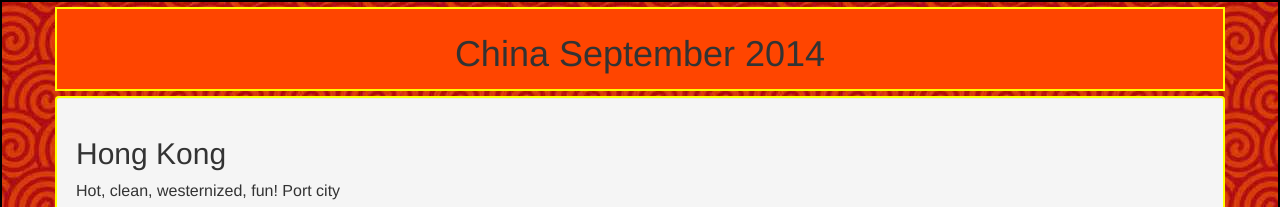
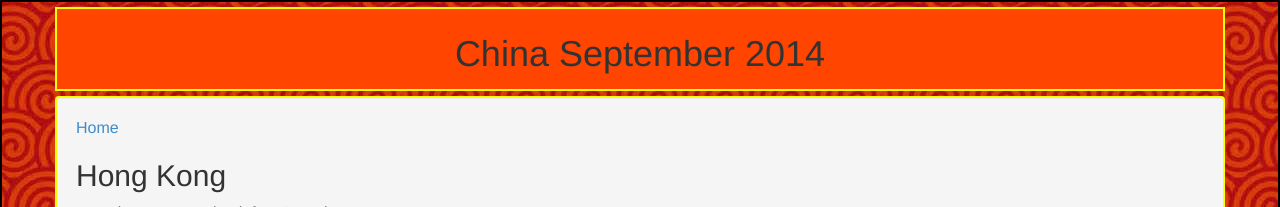
Before and after one commit to jonbri/china, a plain HTML site: page hongKong.html in a window 1280 px wide. Shown: the top 207 px of the page. Drawn offline with Linux system fonts and the light colour scheme.

Commit message:
home links

```diff
--- a/hongKong.html
+++ b/hongKong.html
@@ -15,6 +15,7 @@
 
     <div id="hongKong" class="row">
         <div class="well">
+            <aside class="quicklinks"><a href="./index.html">Home</a></aside>
             <h2>Hong Kong</h2>
             <p>
             Hot, clean, westernized, fun! Port city
```
Also changed, not shown: hongKongBBQ.html (+1 -0 lines), hongKongDimSum.html (+1 -0 lines), hongKongJune4Museum.html (+1 -0 lines), hongKongSubway.html (+1 -0 lines), hongKongTrolly.html (+1 -0 lines), miniChina.html (+1 -0 lines), shenzhen.html (+1 -0 lines).
